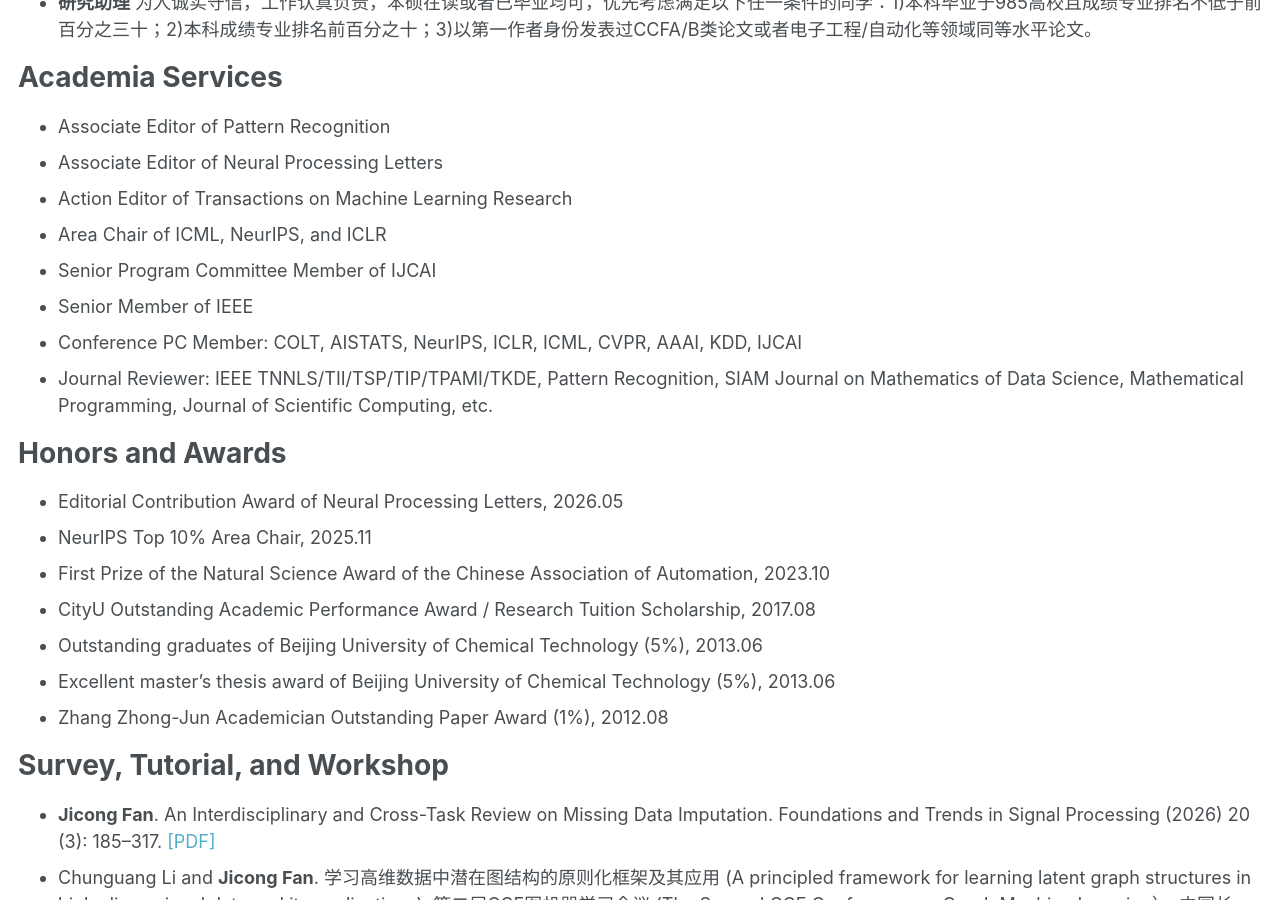
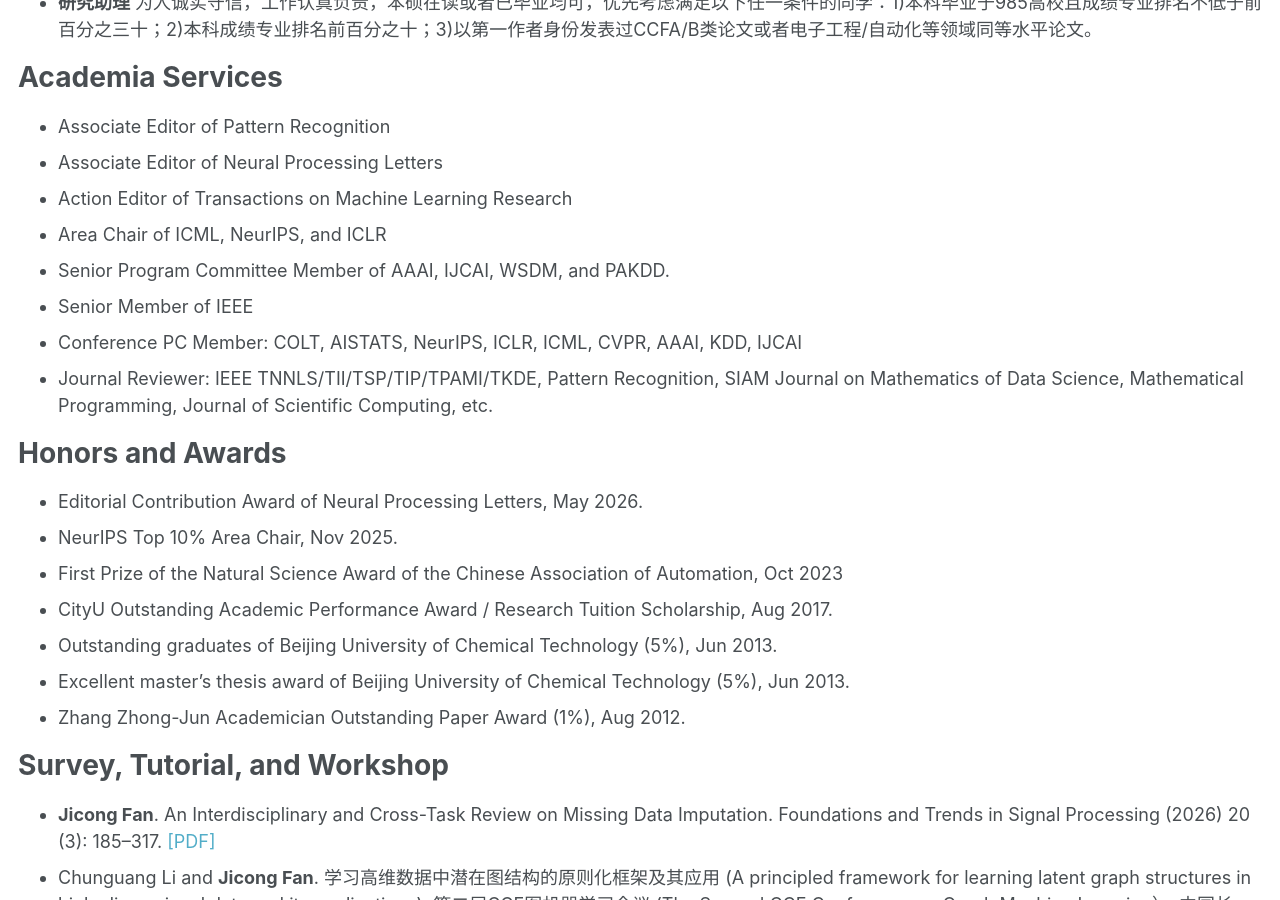
Before and after one commit to jicongfan/jicongfan.github.io, a Jekyll site: the page built from _pages/about.md, in a window 1280 px wide and 900 px high, scrolled down 1314 px. Built offline with Jekyll 4.4.1, drawn with Linux system fonts in a browser that asks for light colours.

Commit message:
Update about.md

```diff
--- a/_pages/about.md
+++ b/_pages/about.md
@@ -40,7 +40,7 @@
 * Associate Editor of Neural Processing Letters
 * Action Editor of Transactions on Machine Learning Research
 * Area Chair of ICML, NeurIPS, and ICLR
-* Senior Program Committee Member of IJCAI
+* Senior Program Committee Member of AAAI, IJCAI, WSDM, and PAKDD.
 * Senior Member of IEEE
 * Conference PC Member: COLT, AISTATS, NeurIPS, ICLR, ICML, CVPR, AAAI, KDD, IJCAI
 * Journal Reviewer: IEEE TNNLS/TII/TSP/TIP/TPAMI/TKDE, Pattern Recognition, SIAM Journal on Mathematics of Data Science, Mathematical Programming, Journal of Scientific Computing, etc.
@@ -48,13 +48,13 @@
 
 Honors and Awards
 ======
-* Editorial Contribution Award of Neural Processing Letters, 2026.05
-* NeurIPS Top 10% Area Chair, 2025.11
-* First Prize of the Natural Science Award of the Chinese Association of Automation, 2023.10
-* CityU Outstanding Academic Performance Award / Research Tuition Scholarship, 2017.08
-* Outstanding graduates of Beijing University of Chemical Technology (5%), 2013.06
-* Excellent master's thesis award of Beijing University of Chemical Technology (5%), 2013.06
-* Zhang Zhong-Jun Academician Outstanding Paper Award (1%), 2012.08
+* Editorial Contribution Award of Neural Processing Letters, May 2026.
+* NeurIPS Top 10% Area Chair, Nov 2025.
+* First Prize of the Natural Science Award of the Chinese Association of Automation, Oct 2023
+* CityU Outstanding Academic Performance Award / Research Tuition Scholarship, Aug 2017.
+* Outstanding graduates of Beijing University of Chemical Technology (5%), Jun 2013.
+* Excellent master's thesis award of Beijing University of Chemical Technology (5%), Jun 2013.
+* Zhang Zhong-Jun Academician Outstanding Paper Award (1%), Aug 2012.
 
 
 
```
